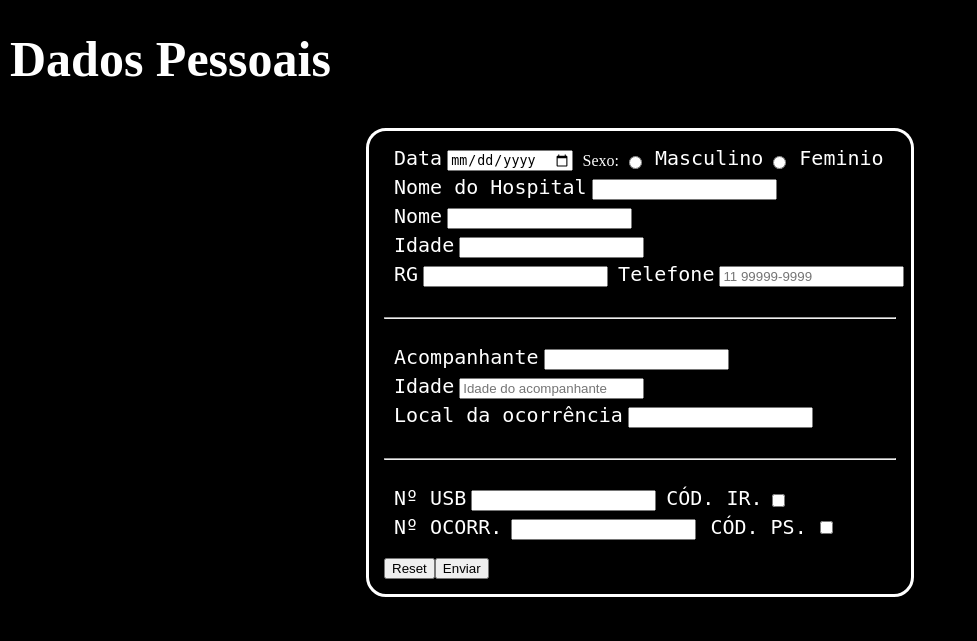
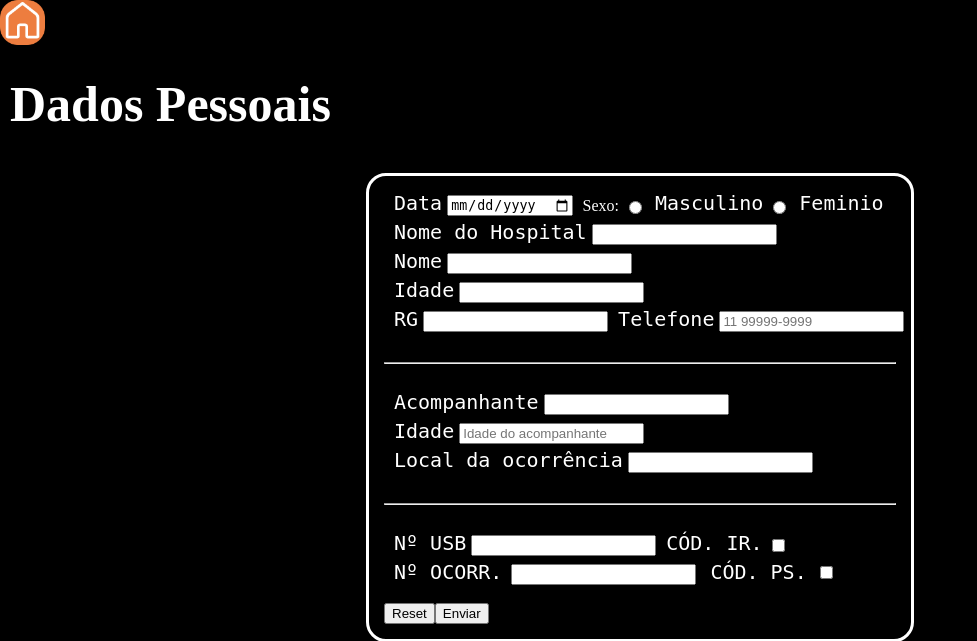
Before and after one commit to ArthurLima340/SA-bombeiros, a PHP site: page /dados-pessoais.html in a window 1280 px wide. Shown: the part 120-761 px from the top of the page, without its empty margins (0-977 px from the left). Run offline with PHP 8.4, Linux system fonts and the light colour scheme.

Commit message:
atualização

```diff
--- a/dados-pessoais/css/dados-pessoais.css
+++ b/dados-pessoais/css/dados-pessoais.css
@@ -1,8 +1,9 @@
-html{
+html {
   width: 100%;
   height: 100%;
 }
-  body{
+
+body {
   width: 100%;
   height: 100%;
   margin: 0;
@@ -10,52 +11,73 @@ html{
   background-color: black;
   color: white;
 }
-  img{
+
+img {
   width: 85px;
 }
-  .linha{
+
+.linha {
   width: 50%;
   background-color: white;
   height: 1%;
 }
-  header{
+
+header {
   width: 100%;
   height: 15%;
   display: flex;
   align-items: center;
 }
+
 /* ------------------------------------------------------ */
-  .titulo{
+
+.home{
+  width: 45px;
+  height: 45px;
+}
+.home img {
+  width: 100%;
+  height: 100%;
+}
+
+/* ------------------------------------------------------ */
+.titulo {
   font-size: 50px;
 }
+
 .titulo p {
   margin: 30px 0px 40px 10px;
 }
-  .conteudo{
+
+.conteudo {
   width: 100%;
   display: flex;
   align-items: center;
   justify-content: center;
 }
+
 /* ------------------------------------------------------ */
-  form{
+form {
   width: 40%;
   border: 3px solid white;
   padding: 15px;
   border-radius: 20px;
 }
-  .form{
+
+.form {
   display: flex;
   align-items: center;
 }
+
 /* ------------------------------------------------------ */
-  form label{
+form label {
   margin-right: 5px;
   margin-left: 10px;
   margin-bottom: 5px;
   font-family: Andale Mono, monospace;
   font-size: 20px;
 }
-  form p{
+
+form p {
   margin: 0 5px 0 10px;
 }
--- a/dados-pessoais/dados-pessoais.html
+++ b/dados-pessoais/dados-pessoais.html
@@ -17,6 +17,13 @@
     </header>
     <!-- FIM DO CABEÇALHO -->
 
+
+    <!---------- IMG ---------->
+    <div class="home">
+        <a href="/login/pg-login.html"><img src="img/home.png" alt=""></a>
+    </div>
+
+
     <!---------------------- TITULO ---------------------->
     <div class="titulo">
         <strong>
@@ -24,6 +31,7 @@
         </strong>
     </div>
     <!---------------------- FIM DO TITULO ---------------------->
+
 
     <!---------------------- FORMULARIO ---------------------->
     <div class="conteudo">
@@ -126,7 +134,6 @@
         </form>
     </div>
 
-    <!------------------------------------------------------------------------------------->
 </body>
 
 </html>
```
Also changed, not shown: dados-pessoais/img/home.png (added). Lines whose indentation alone changed are shown as unchanged.
